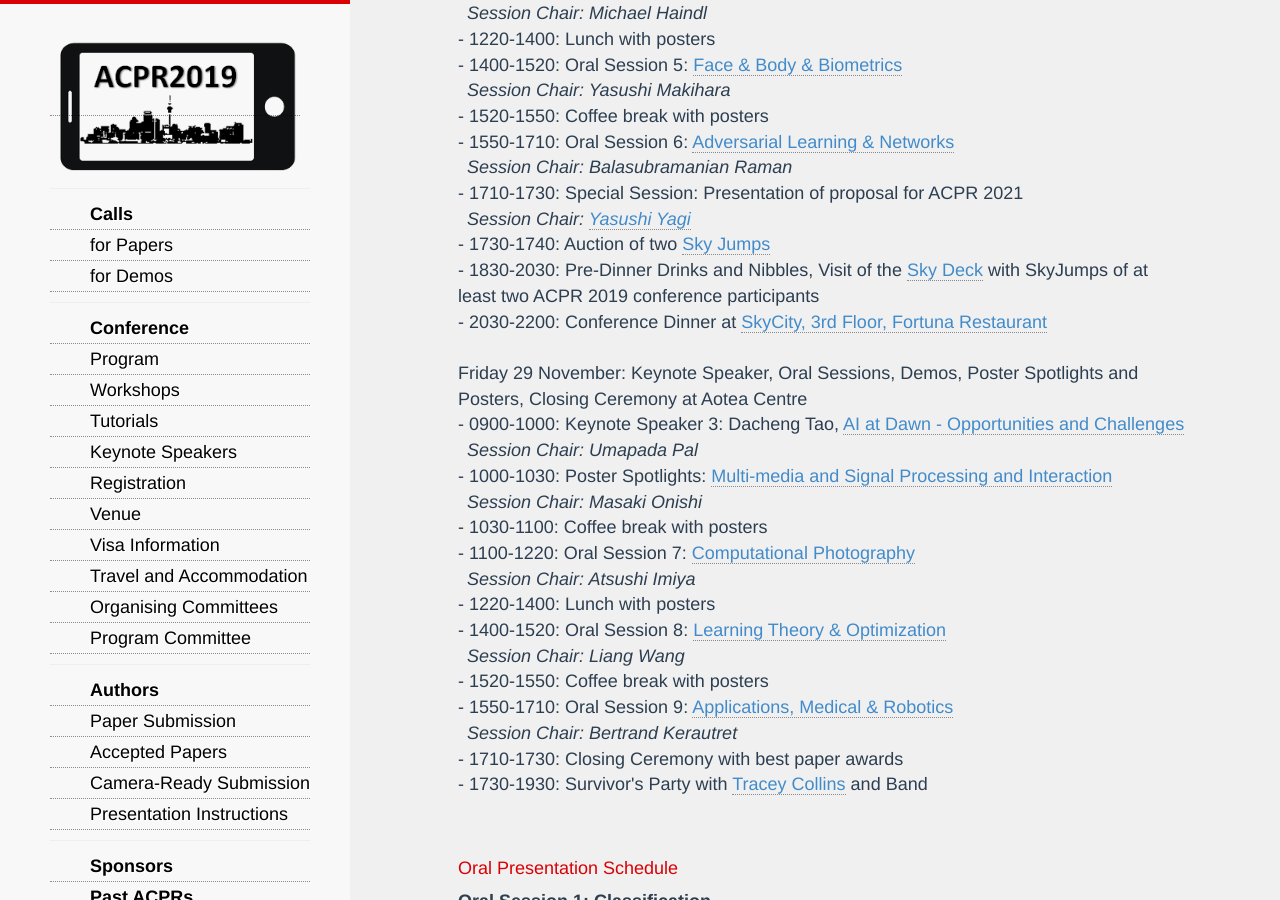
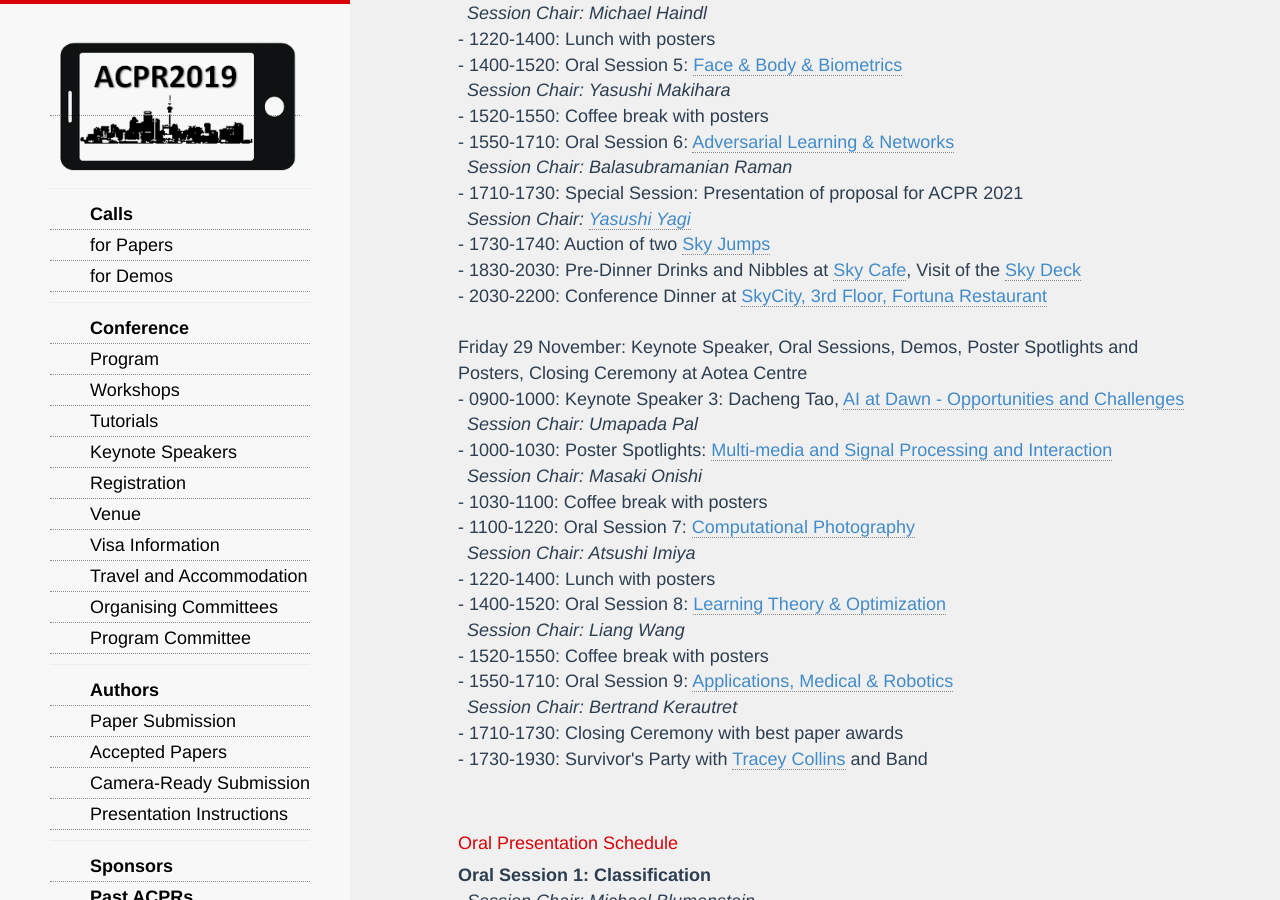
Before and after one commit to AndrewChenUoA/ACPR2019, a Jekyll site: the page built from program.html, in a window 1280 px wide and 900 px high, scrolled down 2211 px. Built offline with Jekyll 4.4.1, drawn with Linux system fonts in a browser that asks for light colours; nearby versions of some CDN libraries; Markdown is read by kramdown in place of the engine named in the settings.

Commit message:
Update program

```diff
--- a/program.html
+++ b/program.html
@@ -72,7 +72,7 @@ title: ACPR 2019 - The 5th Asian Conference on Pattern Recognition
   - 1710-1730: Special Session: Presentation of proposal for ACPR 2021<br/>
 	&ensp;<i>Session Chair: <a href="http://www.ist.osaka-u.ac.jp/english/introduction/professors/computer-science/intelligent-media-systems/yasushi-yagi.html">Yasushi Yagi</a></i><br/>
   - 1730-1740: Auction of two <a href="https://www.bungy.co.nz/auckland/sky-tower/">Sky Jumps</a><br/>
-  - 1830-2030: Pre-Dinner Drinks and Nibbles, Visit of the <a href="https://www.skycityauckland.co.nz/sky-tower/admissions/">Sky Deck</a> with SkyJumps of at least two ACPR 2019 conference participants<br/>
+  - 1830-2030: Pre-Dinner Drinks and Nibbles at <a href="https://skycityauckland.co.nz/bars/sky-cafe/">Sky Cafe</a>, Visit of the <a href="https://www.skycityauckland.co.nz/sky-tower/admissions/">Sky Deck</a><br/>
   - 2030-2200: Conference Dinner at <a href="https://www.skycityauckland.co.nz">SkyCity, 3rd Floor, Fortuna Restaurant</a><br/><br/>
   Friday 29 November: Keynote Speaker, Oral Sessions, Demos, Poster Spotlights and Posters, Closing Ceremony at Aotea Centre<br/>
   - 0900-1000: Keynote Speaker 3: Dacheng Tao, <a href="/keynote.html#dtao">AI at Dawn - Opportunities and Challenges</a><br/>
```
